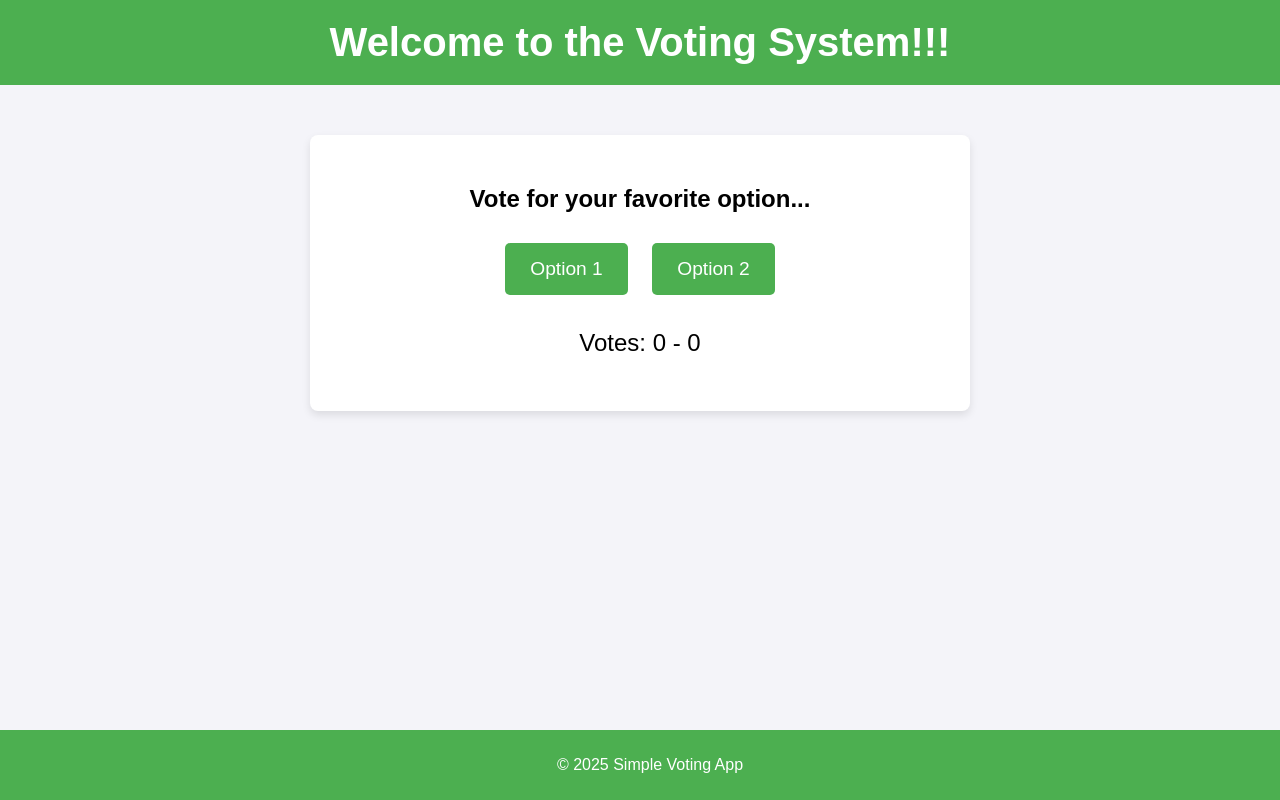
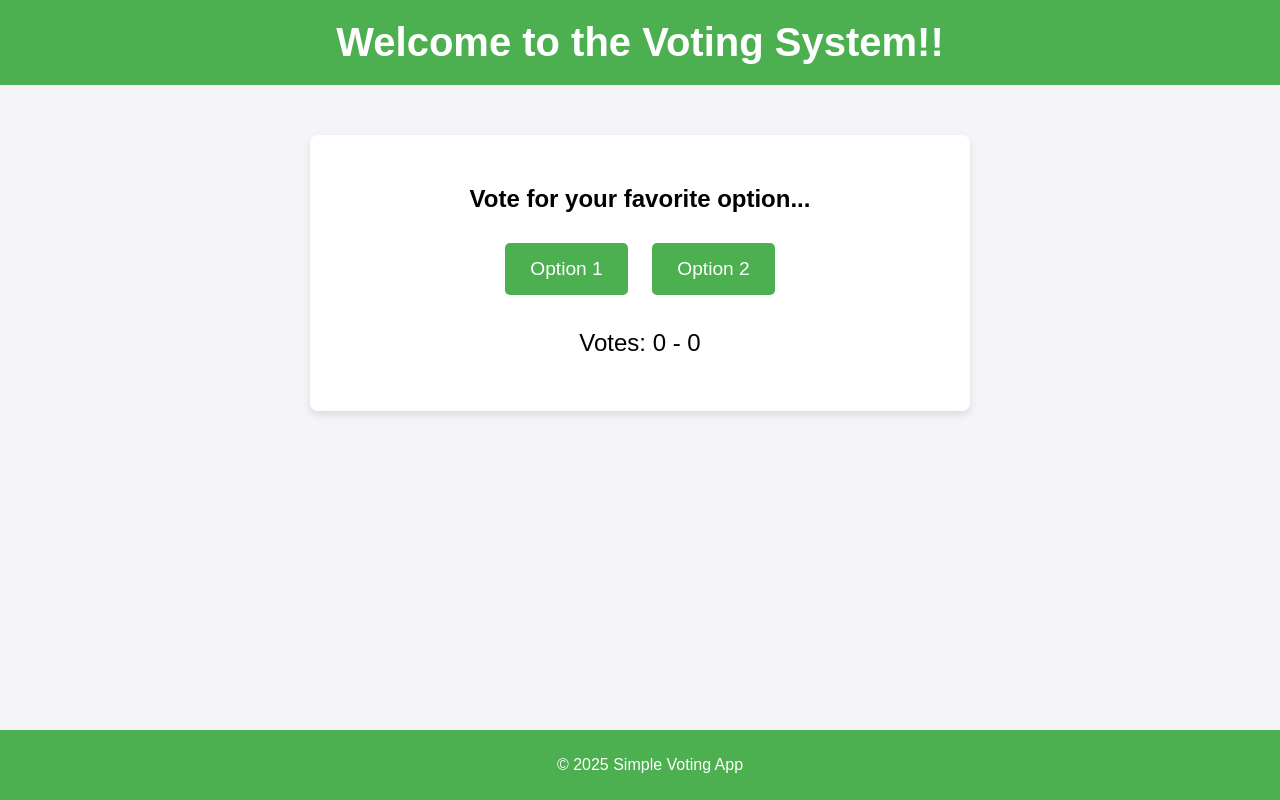
Before and after one commit to rohith8088/simple-voting-app, a plain HTML site: page index.html in a window 1280 px wide. Drawn offline with Linux system fonts and the light colour scheme.

Commit message:
Update index.html

```diff
--- a/index.html
+++ b/index.html
@@ -68,7 +68,7 @@
 <body>
 
   <header>
-    <h1>Welcome to the Voting System!!!</h1>
+    <h1>Welcome to the Voting System!!</h1>
   </header>
 
   <div class="container">
```
